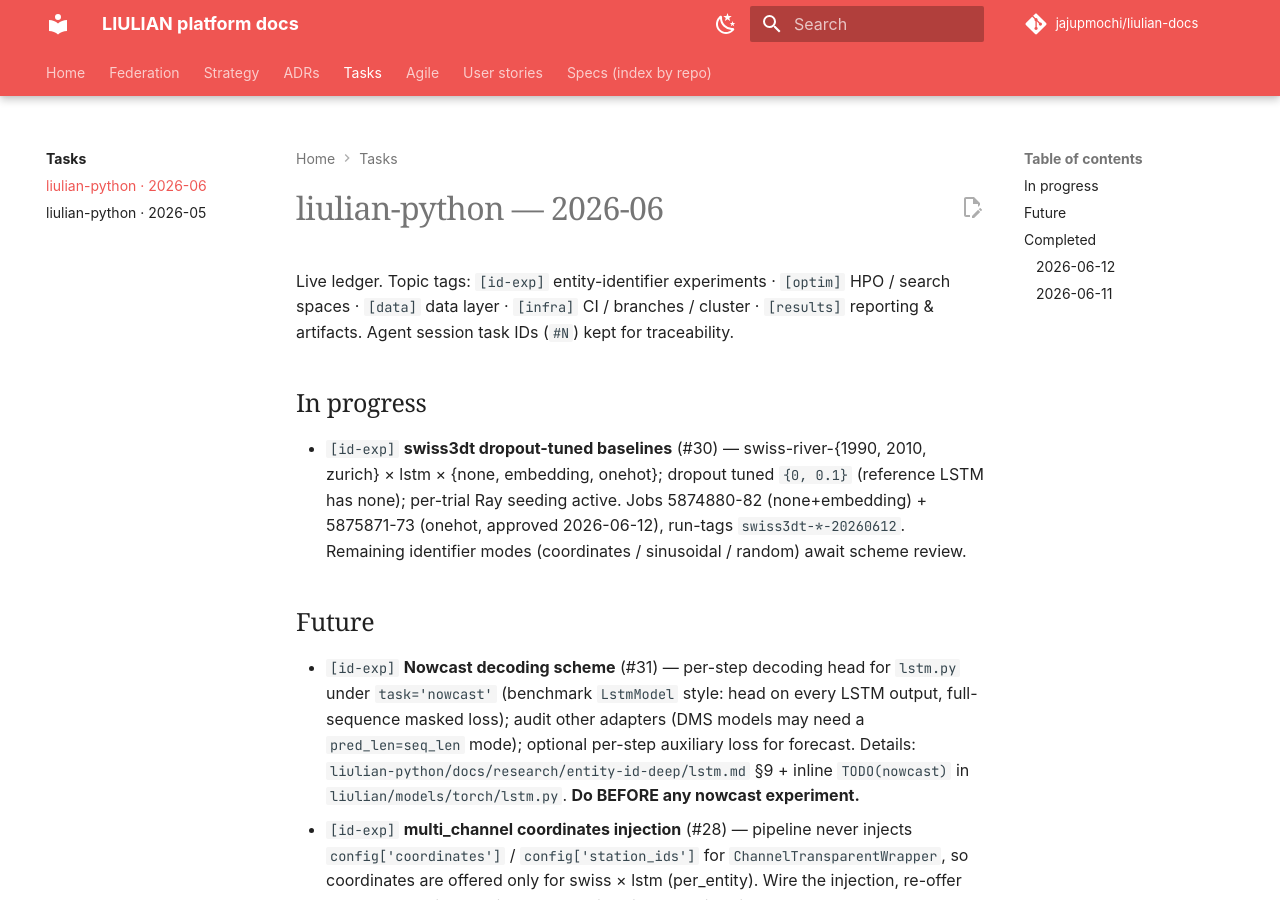
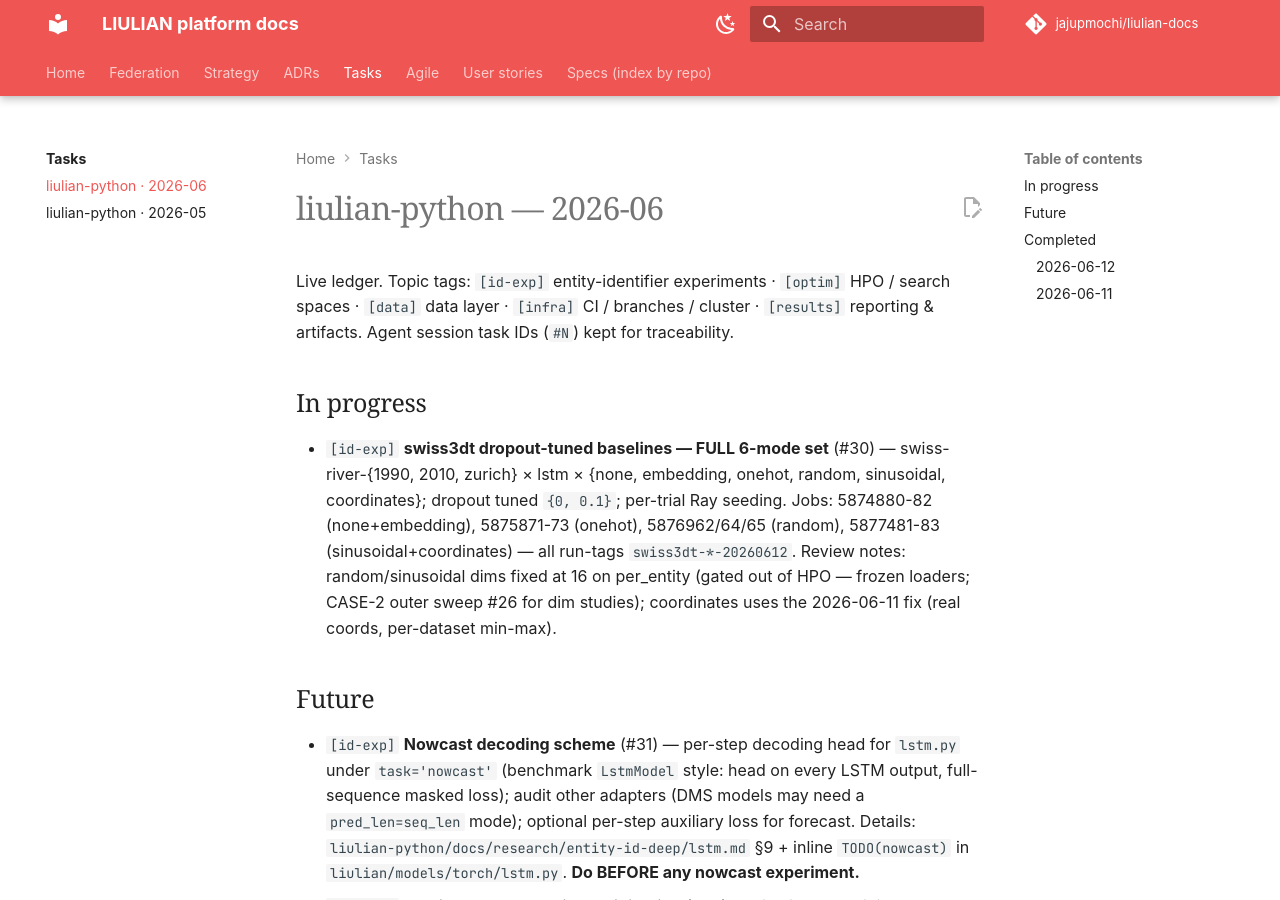
Before and after one commit to LIULIAN-AI/liulian-docs, an MkDocs documentation site: the page built from docs/tasks/liulian-python/2026-06.md, in a window 1280 px wide and 900 px high. Built offline with MkDocs 1.6.1 and Material for MkDocs 9.7.7, drawn with Linux system fonts in a browser that asks for light colours; some web fonts are replaced; comment, search, counter and statistics services are not loaded.

Commit message:
docs(tasks): swiss3dt full 6-mode set in flight (random + sin/coord approved)
Co-Authored-By: Claude Fable 5 <noreply@anthropic.com>

```diff
--- a/docs/tasks/liulian-python/2026-06.md
+++ b/docs/tasks/liulian-python/2026-06.md
@@ -7,13 +7,15 @@ IDs (`#N`) kept for traceability.
 
 ## In progress
 
-- `[id-exp]` **swiss3dt dropout-tuned baselines** (#30) —
-  swiss-river-{1990, 2010, zurich} × lstm × {none, embedding, onehot};
-  dropout tuned `{0, 0.1}` (reference LSTM has none); per-trial Ray
-  seeding active. Jobs 5874880-82 (none+embedding) + 5875871-73 (onehot,
-  approved 2026-06-12), run-tags `swiss3dt-*-20260612`. Remaining
-  identifier modes (coordinates / sinusoidal / random) await scheme
-  review.
+- `[id-exp]` **swiss3dt dropout-tuned baselines — FULL 6-mode set** (#30)
+  — swiss-river-{1990, 2010, zurich} × lstm × {none, embedding, onehot,
+  random, sinusoidal, coordinates}; dropout tuned `{0, 0.1}`; per-trial
+  Ray seeding. Jobs: 5874880-82 (none+embedding), 5875871-73 (onehot),
+  5876962/64/65 (random), 5877481-83 (sinusoidal+coordinates) — all
+  run-tags `swiss3dt-*-20260612`. Review notes: random/sinusoidal dims
+  fixed at 16 on per_entity (gated out of HPO — frozen loaders; CASE-2
+  outer sweep #26 for dim studies); coordinates uses the 2026-06-11 fix
+  (real coords, per-dataset min-max).
 
 ## Future
 
```
